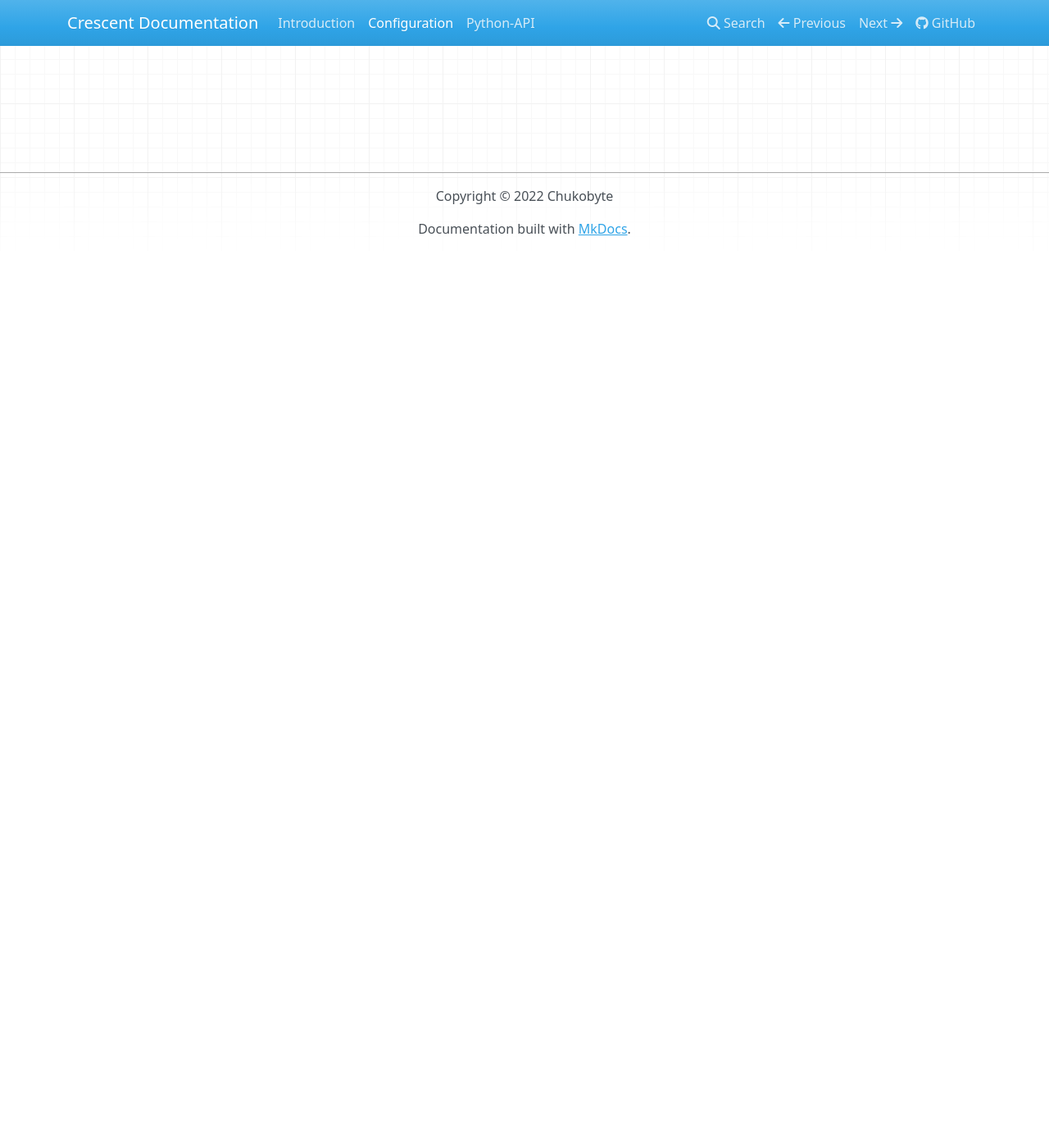
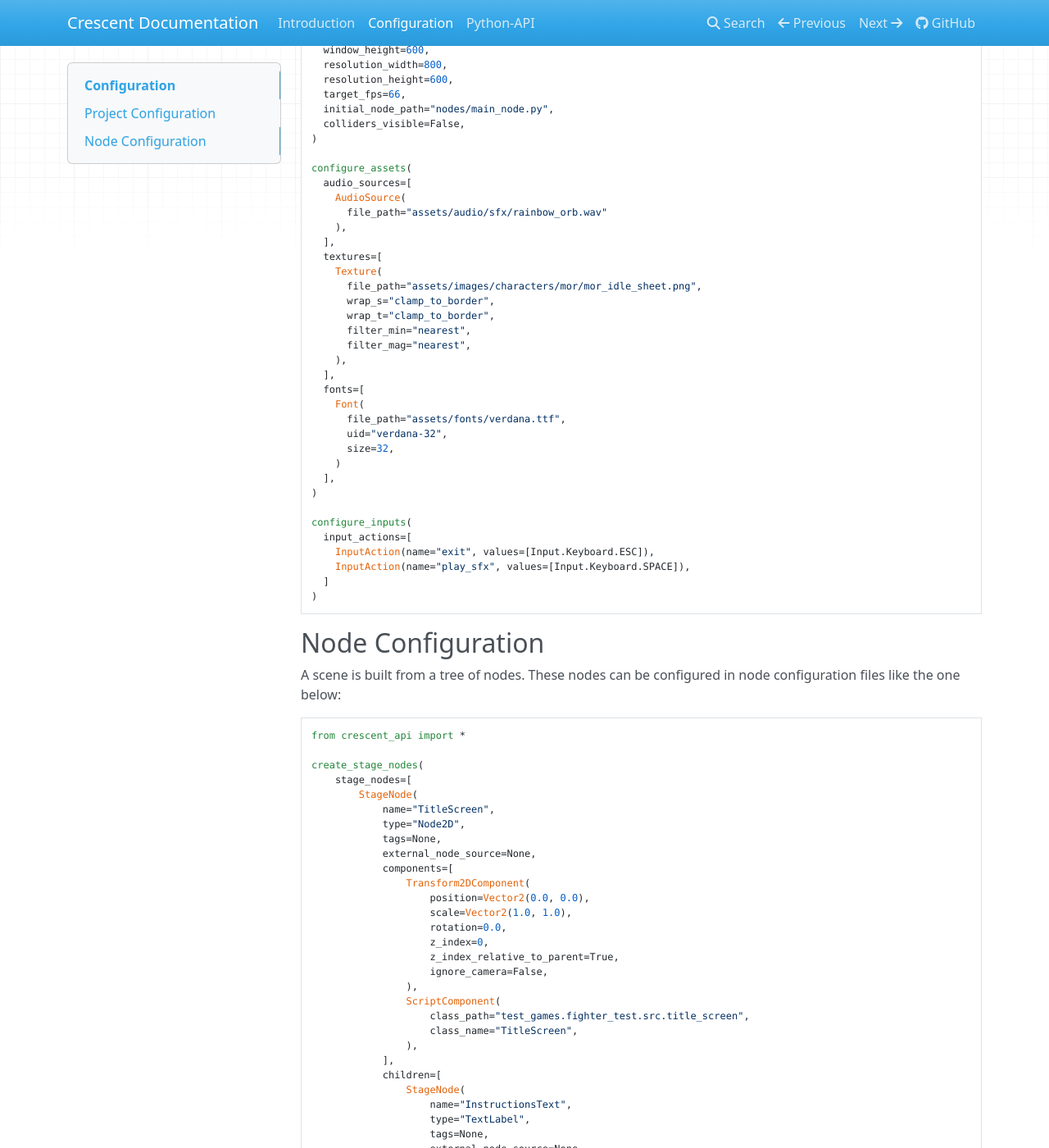
Before and after one commit to Chukobyte/crescent, an MkDocs documentation site: the page built from docs/configuration/configuration.md, in a window 1280 px wide and 1400 px high, scrolled down 296 px. Shown: the whole window at 82% size. Built offline with MkDocs 1.6.1, drawn with Linux system fonts in a browser that asks for light colours; nearby versions of some CDN libraries; before the commit the page ends 900 px from its top, so only the background shows below that; some of the changed text lies outside the part shown.

Commit message:
More updates.

````diff
--- a/docs/configuration/configuration.md
+++ b/docs/configuration/configuration.md
@@ -1,3 +1,153 @@
 # Configuration
 
-Test
+## Project Configuration
+
+Configuration is configured in the project's root directory with the `cre_config.py`.  It should look like the following:
+
+```python
+from crescent_api import *
+
+configure_game(
+  game_tile="Test Game",
+  window_width=800,
+  window_height=600,
+  resolution_width=800,
+  resolution_height=600,
+  target_fps=66,
+  initial_node_path="nodes/main_node.py",
+  colliders_visible=False,
+)
+
+configure_assets(
+  audio_sources=[
+    AudioSource(
+      file_path="assets/audio/sfx/rainbow_orb.wav"
+    ),
+  ],
+  textures=[
+    Texture(
+      file_path="assets/images/characters/mor/mor_idle_sheet.png",
+      wrap_s="clamp_to_border",
+      wrap_t="clamp_to_border",
+      filter_min="nearest",
+      filter_mag="nearest",
+    ),
+  ],
+  fonts=[
+    Font(
+      file_path="assets/fonts/verdana.ttf",
+      uid="verdana-32",
+      size=32,
+    )
+  ],
+)
+
+configure_inputs(
+  input_actions=[
+    InputAction(name="exit", values=[Input.Keyboard.ESC]),
+    InputAction(name="play_sfx", values=[Input.Keyboard.SPACE]),
+  ]
+)
+```
+
+## Node Configuration
+
+A scene is built from a tree of nodes.  These nodes can be configured in node configuration files like the one below:
+
+```python
+from crescent_api import *
+
+create_stage_nodes(
+    stage_nodes=[
+        StageNode(
+            name="TitleScreen",
+            type="Node2D",
+            tags=None,
+            external_node_source=None,
+            components=[
+                Transform2DComponent(
+                    position=Vector2(0.0, 0.0),
+                    scale=Vector2(1.0, 1.0),
+                    rotation=0.0,
+                    z_index=0,
+                    z_index_relative_to_parent=True,
+                    ignore_camera=False,
+                ),
+                ScriptComponent(
+                    class_path="test_games.fighter_test.src.title_screen",
+                    class_name="TitleScreen",
+                ),
+            ],
+            children=[
+                StageNode(
+                    name="InstructionsText",
+                    type="TextLabel",
+                    tags=None,
+                    external_node_source=None,
+                    components=[
+                        Transform2DComponent(
+                            position=Vector2(130.0, 200.0),
+                            scale=Vector2(1.0, 1.0),
+                            rotation=0.0,
+                            z_index=0,
+                            z_index_relative_to_parent=True,
+                            ignore_camera=False,
+                        ),
+                        TextLabelComponent(
+                            uid="fight-64",
+                            text="Press Enter to Play!",
+                            color=Color(255, 255, 255),
+                        ),
+                    ],
+                    children=[],
+                ),
+                StageNode(
+                    name="ModeText",
+                    type="TextLabel",
+                    tags=None,
+                    external_node_source=None,
+                    components=[
+                        Transform2DComponent(
+                            position=Vector2(80.0, 300.0),
+                            scale=Vector2(1.0, 1.0),
+                            rotation=0.0,
+                            z_index=0,
+                            z_index_relative_to_parent=True,
+                            ignore_camera=False,
+                        ),
+                        TextLabelComponent(
+                            uid="fight-64",
+                            text="Mode:",
+                            color=Color(255, 255, 255),
+                        ),
+                    ],
+                    children=[],
+                ),
+                StageNode(
+                    name="ConnectText",
+                    type="TextLabel",
+                    tags=None,
+                    external_node_source=None,
+                    components=[
+                        Transform2DComponent(
+                            position=Vector2(60.0, 390.0),
+                            scale=Vector2(1.0, 1.0),
+                            rotation=0.0,
+                            z_index=0,
+                            z_index_relative_to_parent=True,
+                            ignore_camera=False,
+                        ),
+                        TextLabelComponent(
+                            uid="fight-64",
+                            text="Waiting for connection...",
+                            color=Color(255, 255, 255, 0),
+                        ),
+                    ],
+                    children=[],
+                ),
+            ],
+        )
+    ]
+)
+
+```
````
Also changed, not shown: README.md (+2 -1 lines), docs/index.md (+1 -1 lines), 2 other files.
